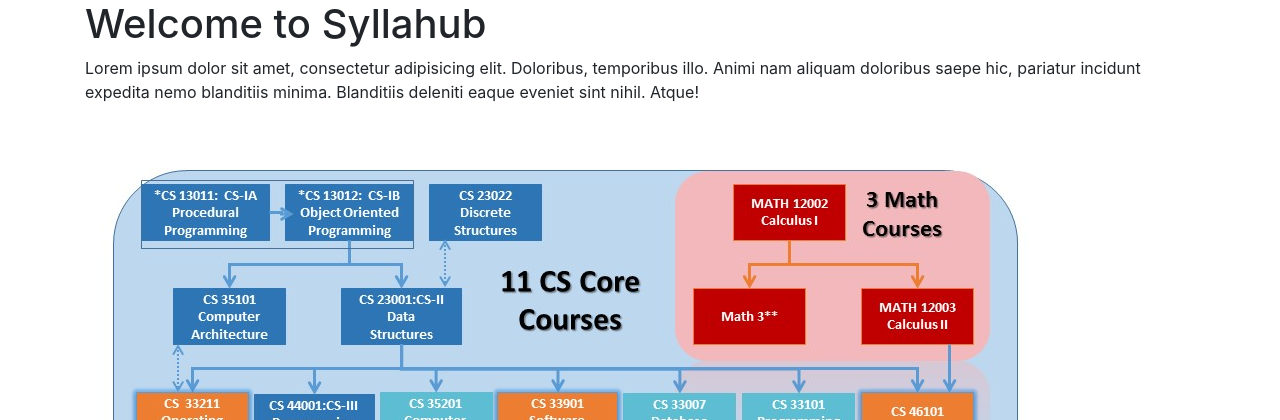
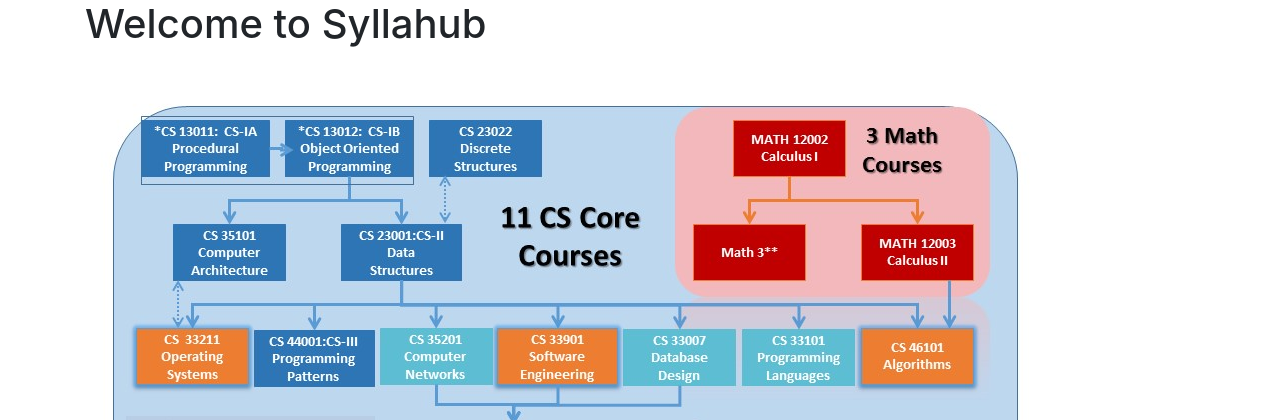
Before and after one commit to JarvisCapstone/Syllahub, a Flask app: page / in a window 1280 px wide. Shown: the part 56-476 px from the top of the page. Run offline with Flask 2, Linux system fonts and the light colour scheme; some libraries are stand-ins or nearby versions.

Commit message:
comment change and removed lorem ipsum

```diff
--- a/app/home/routes.py
+++ b/app/home/routes.py
@@ -27,5 +27,7 @@
 
 @bp.route('/run', methods=['GET', 'POST'])
 def run():
+    '''used for debugging
+    '''
     print('run called')
     return 'success'
--- a/app/templates/home/index.html
+++ b/app/templates/home/index.html
@@ -4,6 +4,6 @@
 
 {% block app_content %}
     <h1>Welcome to Syllahub</h1>
-    <p>Lorem ipsum dolor sit amet, consectetur adipisicing elit. Doloribus, temporibus illo. Animi nam aliquam doloribus saepe hic, pariatur incidunt expedita nemo blanditiis minima. Blanditiis deleniti eaque eveniet sint nihil. Atque!</p>
+
     <img src="{{ url_for('static', filename='color blocked roadmap.jpg') }}" alt="roadmap image">
 {% endblock %}
```
